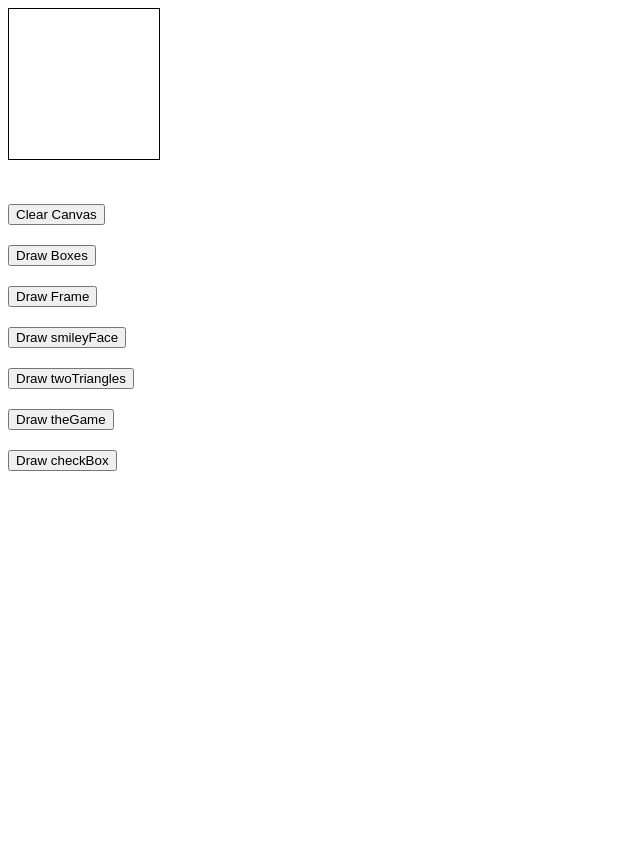
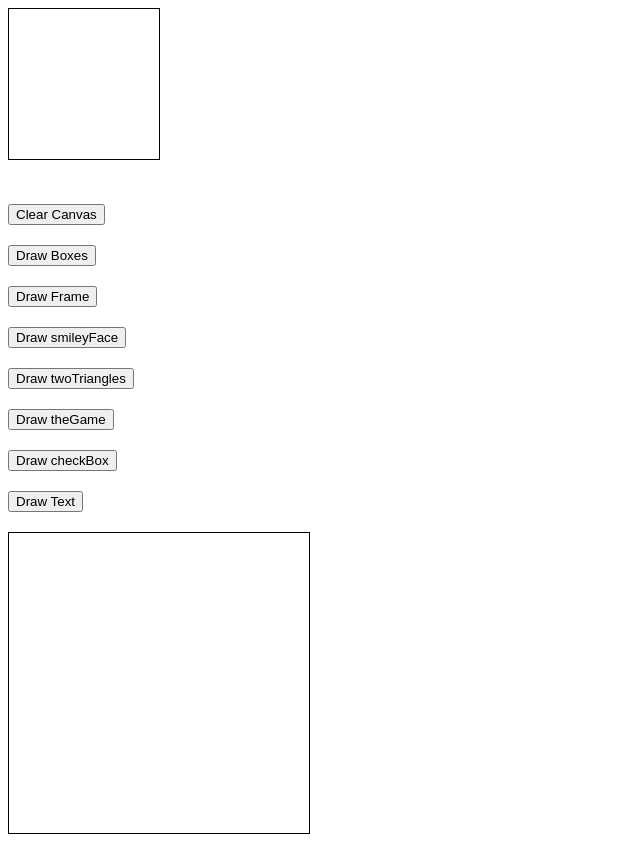
Before and after one commit to praveendias1180/canvas-api, a plain HTML site: page index.html in a window 1280 px wide. Shown: the whole page, without its empty margins (0-640 px from the left). Before the commit the page ends 800 px from the top, so only its background shows below. Drawn offline with Linux system fonts and the light colour scheme.

Commit message:
draw Text

```diff
--- a/canvas.js
+++ b/canvas.js
@@ -1,5 +1,10 @@
 const canvas = document.getElementById("tutorial");
 const ctx = canvas.getContext("2d");
+
+function drawText(){
+  ctx.font = '48px serif';
+  ctx.strokeText('Hello world', 10, 50);
+}
 
 function drawFrame() {
   ctx.fillRect(25, 25, 100, 100);
--- a/index.html
+++ b/index.html
@@ -21,7 +21,10 @@
         <button onclick="twoTriangles()">Draw twoTriangles</button>
         <button onclick="theGame()">Draw theGame</button>
         <button onclick="checkBox()">Draw checkBox</button>
+        <button onclick="drawText()">Draw Text</button>
     </div>
+    <canvas id="canvas" width="300" height="300"></canvas>
+    <script src="solar.js"></script>
 </body>
 
 </html>
```
